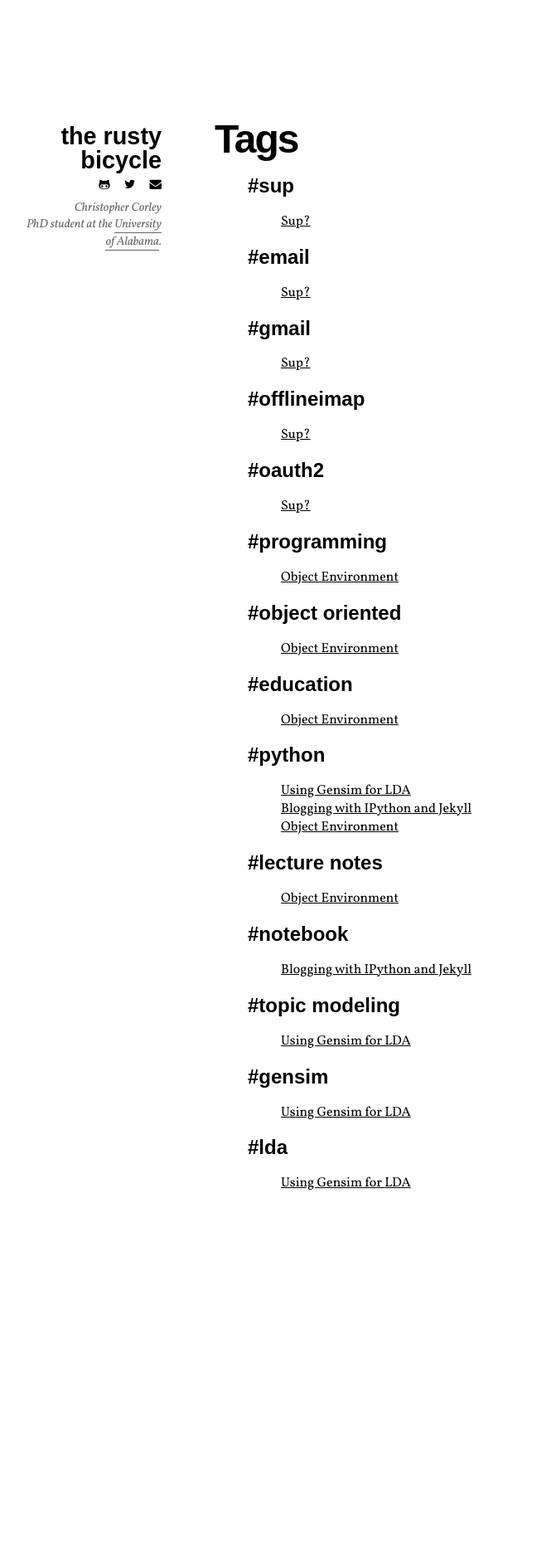
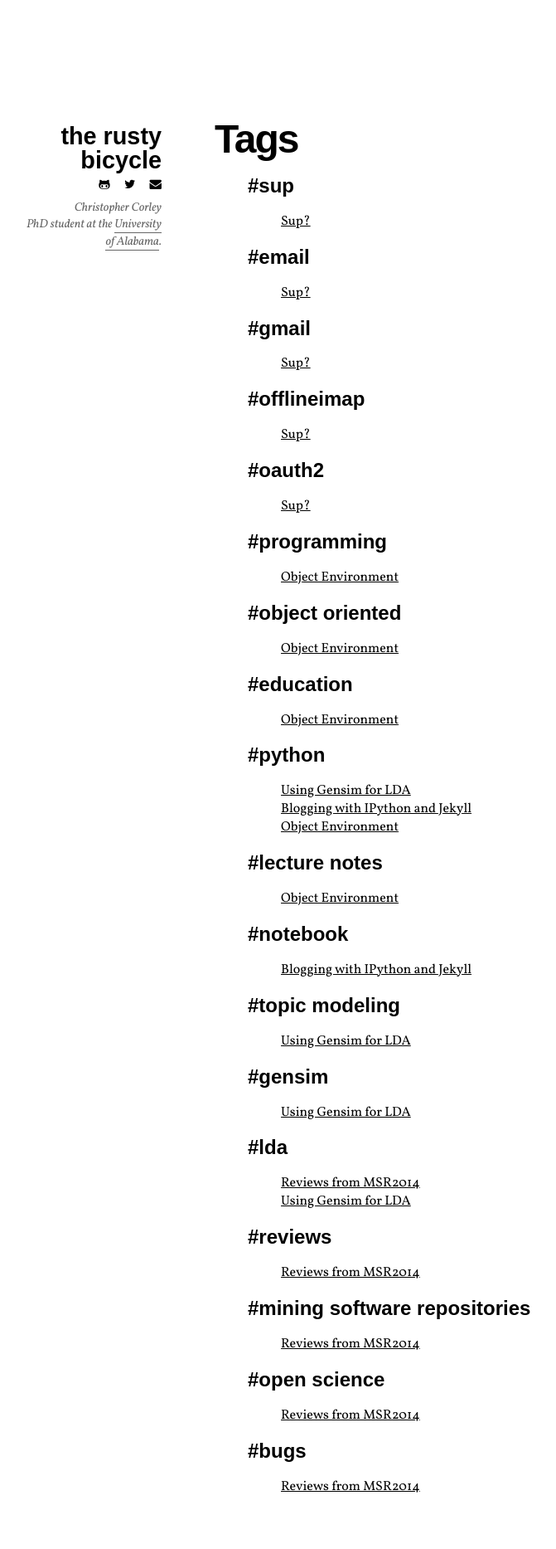
Before and after one commit to jamesdamon/cscorley, a Jekyll site: the page built from tags.html, in a window 1280 px wide. Shown: the whole page at 83% size, without its empty margins (125-796 px from the left). Built offline with Jekyll 4.4.1, drawn with Linux system fonts in a browser that asks for light colours; Markdown is read by kramdown in place of the engine named in the settings; before the commit the page ends 1501 px from its top, so only the background shows below that; some of the changed lines change nothing that is shown.

Commit message:
Publish reviews from MSR14

```diff
--- a/_config.yml
+++ b/_config.yml
@@ -1,6 +1,6 @@
 name: the rusty bicycle
 markdown: redcarpet
-pygments: true
+highlighter: pygments
 timezone: America/Chicago
 encoding: UTF-8
 permalink: pretty
--- /dev/null
+++ b/_posts/2014-07-16-reviews-from-msr2014.md
@@ -0,0 +1,150 @@
+---
+layout: post
+title:  "Reviews from MSR2014"
+tags:
+    - reviews
+    - mining software repositories
+    - open science
+    - lda
+    - bugs
+---
+
+I've been reviewing some papers for the [ICSME 2014](https://icsme.org/)
+tool demo track, and it occurred to me that I could post my own
+reviews from previous published papers.
+This will (hopefully) share some insight to fledgling researchers
+(cough cough, me) on what a short paper review
+would roughly contain.
+
+So, here goes.
+
+"New Features for Duplicate Bug Detection" was a study conducted
+by an [REU][reu] student over the summer of 2013,
+with mentoring and guidance from [Dr. Kraft][kraft] and myself.
+Here is a link to the [preprint [PDF]][pdf].
+We submitted this to [MSR 2014](http://2014.msrconf.org/) short paper
+track, and it was accepted.
+
+Below are the three reviews this paper received.
+Note that these reviews were for the submission, and these
+comments were geared toward that copy.
+I don't have that anywhere that I can remember,
+but this should give you an idea.
+
+*Note: I've _slightly_ modified these with whitespace so that they render in markdown*
+
+
+[kraft]: http://nkraft.cs.ua.edu/
+[reu]: http://reu.cs.ua.edu
+[pdf]: http://cscorley.students.cs.ua.edu/publications/pdfs/Klein-etal_14.pdf
+
+## Review #1
+
+Summary: The paper proposes a technique that predicts if a pair of bug reports is a duplicate pair or not. It extends the previous work by Alipour et al. by introducing additional features that are based on the differences in the words, topics, priority, reporting time, and components of two bug reports. Several machine learning algorithms from Weka have been used to investigate the effectiveness of the proposed features. Experiments have been performed on the same Android bug report dataset as Alipour et al. The results of the experiments show that the proposed features could improve the result of Alipour et al.’s method by 3.33%, 7.24%, and 11.76% in terms of Accuracy, AUC, and Kappa.
+
+Recommendation: Weak Accept
+
+Pros:
+
++ A number of new features have been proposed. These features capture differences between two bug reports in terms of their words, topics, priority, reporting time, and component.
++ Experiments using 6 classifiers have been conducted to demonstrate the value of the proposed features.
++ The experiments on the Android datasets show that the proposed approach could improve Alipour et al.'s approach by 3.33%, 7.24%, and 11.76% in terms of Accuracy, AUC, and Kappa.
+
+Suggestion for improvement:
+
++ Reference [2] is not the paper referred to by Alipour et al. It should be changed to:
+
+    Chengnian Sun, David Lo, Siau-Cheng Khoo, Jing Jiang: Towards more accurate retrieval of duplicate bug reports. ASE 2011: 253-262
+
+    Reference [2] is related to your proposed approach though since it also uses topic modelling. It has not been compared with Alipour et al.'s method. Thus please refer to it too and mention the differences between your approach and the paper, e.g., difference in setting (see next comment).
+
++ The setting that your paper consider and the setting considered by Sun et al's approach are different. I think there is a need to highlight the difference in the paper.
+
+    In Sun et al.'s approach, the setting is: given a bug report, return a list of top-k most similar bug reports.
+
+    In your approach (and Alipour et al.'s approach), the setting is: given two bug reports, predict if they are a duplicate of each other or not.
+
+    Alipour et al.'s setting is first considered in the following paper:
+
+    David Lo, Hong Cheng, Lucia: Mining closed discriminative dyadic sequential patterns. EDBT 2011: 21-32 (See Case Study section)
+
+    This setting is actually easier, since it is easier to differentiate between “two completely random bug reports” and “duplicate bug reports”, than to differentiate between "two similar bug reports that are not duplicate of each other" and "two similar bug reports that are duplicate of each other".
++ Please describe more about the evaluation metrics (i.e., Accuracy, AUC, and Kappa). In particular, please describe Kappa since it is not a very frequently used metric.
++ Please add a related work section that more comprehensively describes work in the area of duplicate bug report detection.
++ "Alipour et al" => "Alipour et al."
++ "International Workshop on Mining Software Repository" => "Working Conference on Mining Software Repository"
++ Weimar et al => Please add a reference ...
++ I think a better title could have been: "New Features for Duplicate Bug Detection".
+
+In general, I have no major concern with the paper. The writing could be improved in a number of ways though. There is still one more page that the authors can use to improve the writing.
+
+
+
+## Review #2
+
+The paper proposes a new set of features to identify duplicate bugs. The efficacy of these new metrics/features is evaluated using 6 machine learning algorithms from Weka. The paper builds on the work of Alipour et al. and uses the same Android bug dataset. The experiments indicate that these new features result in an improvement in accuracy compared to Alipour et. al.'s for all the 6 learners considered.
+
+Though the paper is not significantly novel, the idea of considering the first shared identical topic seems new. The results, at least for the Android data set, seems encouraging.
+
+That said, it is generally necessary to evaluate a new metric rigorously and on several benchmark data sets before we claim that the metric is better. Since using shared identical topic seems to make sense intuitively, this is a ok for a short paper.
+
+Few suggestions:
+
+1. Since you have 1 additional page, and you use the same data set as Alipou's, it would be good to show some examples of pairs of bug reports that are actually duplicates but could not be detected by Alipour et al. but was detected using your new metrics. And also vice-versa. This will also help describe your new metrics in more detail with examples.
+
+2. Ideally, one would want to know the efficacy of each *individual* metric. Which of your metrics would have a better performance? can we rank them?
+
+3. There is a problem with Table III. You say that you added REPTree that Alipour et al. did not use, but then you show the performance improvement over Alipour's metric. This needs some additional explanation.
+
+4. In Section V, you mention Weimar et al. but do not provide any reference.
+
+5. The exposition can be improved. The new metrics (especially the one that you think is very novel) should be highlighted in the introduction itself. Currently, one needs to read till page 2 to figure out that the attributes in Table 1 are the new metrics you refer to in the paper.
+
+## Review #3
+
+The authors replicate a prior bug deduplication study and apply new
+metrics and evaluate performance. They improve performance across a
+wide range of learners and provide a new learner that works as well.
+Furthermore their technique is far more generalized than the work they
+replicate and thus is more automatable.
+
+First and foremost, I think these incremental improvements in mining
+are actually best served in short form. I think the length of this
+submission is almost appropriate (although you had an extra page for
+say better descriptions of the results or more comparison).
+
+Second, they argue they have a consider improvement over other techniques
+
+Third, they don't make it clear in their paper but their results all
+suggest that LDA based comparisons results for bug deduping improve
+performance far more than priority, time, component, or bug type.
+Implying that at least in Android the meta-data is poor.
+
+Questions:
+
+* In table III what was reptree compared to ?
+
+* Clarify this statement, you have space: To protect the validity of
+our study, we ensured that no two pairs contained identical reports.
+
+Issues:
+
+* I think the wrong style was used for this submission the current
+  style is sig-alternate and you're using something else, for instance
+  numbering is in roman numerals.
+
+* There's an extra page to go...
+
+* I think in Alipour et al. and in this study that the application of
+  KNN is inappropriate. While it works, I think it violates the triangle
+  inequality.
+
+* I want to see some time and space given to describing what were in
+  your true positives and false negatives and true negatives and false
+  positives.
+
+Conclusions:
+
+I think it is a nice short replication. A little more presentation
+work would be appreciated but these features are easy to calculate and
+easy to integrate into any deduper framework.
```
